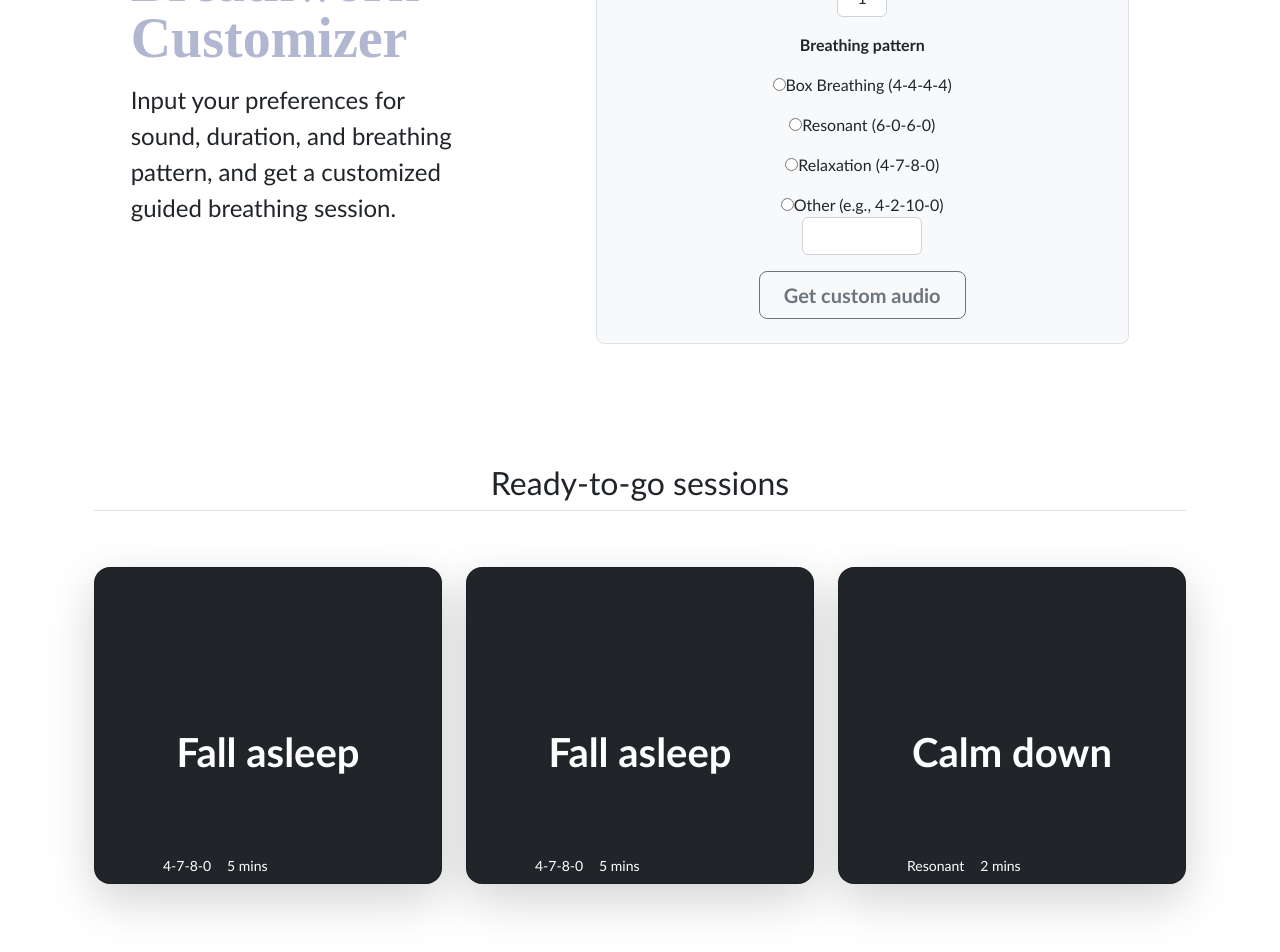
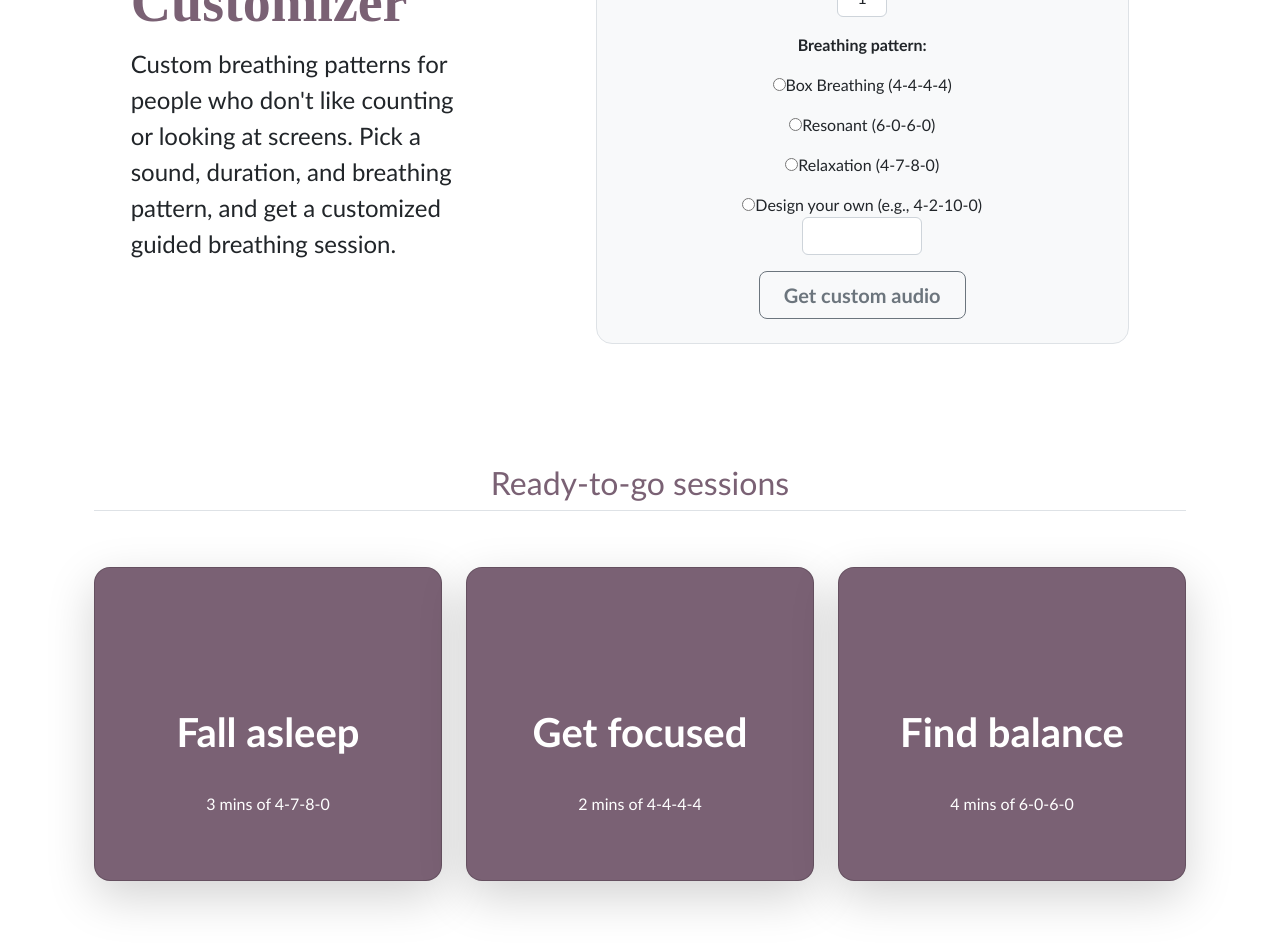
Before and after one commit to sophwag/fe-breathwork-customizer, a React (Create React App) app: page / in a window 1280 px wide. Shown: the part 220-1172 px from the top of the page. Built offline with nearby package versions, Linux system fonts and the light colour scheme; a web font is replaced by a local one.

Commit message:
Formats modal and prefilled breathing options

```diff
--- a/src/App.css
+++ b/src/App.css
@@ -42,6 +42,8 @@
 }
 
 h1 {
-  color:#B1B7D1;
+  /* color:#B1B7D1; */
+  color:#7A6174;
+  /* color: #31589B; */
   font-family: 'Coiny';
 }
--- a/src/App.tsx
+++ b/src/App.tsx
@@ -50,9 +50,9 @@ function App() {
         <div className="row align-items-center g-lg-5 py-5">
           <div className="col-lg-5 text-center text-lg-start">
             <h1 className="display-4 fw-bold lh-1 mb-3">Breathwork Customizer</h1>
-            <p className="col-lg-10 fs-4">Input your preferences for sound, duration, and breathing pattern, and get a customized guided breathing session. </p>
+            <p className="col-lg-10 fs-4">Custom breathing patterns for people who don't like counting or looking at screens. Pick a sound, duration, and breathing pattern, and get a customized guided breathing session. </p>
           </div>
-          <div className="col-md-10 mx-auto col-lg-6 border rounded-3 bg-light">
+          <div className="col-md-10 mx-auto col-lg-6 border rounded-4 bg-light">
         <CustomSoundForm getCustomAudio={getCustomAudio} setAudioStatusDisplay={setAudioStatusDisplay} />
         </div>
     </div>
--- a/src/components/AudioDisplay.css
+++ b/src/components/AudioDisplay.css
@@ -18,7 +18,7 @@
     border: 8px solid rgb(250, 250, 250);
     border-radius: 50%;
     animation: lds-ring 1.2s cubic-bezier(0.5, 0, 0.5, 1) infinite;
-    border-color: #B1B7D1 transparent transparent transparent;
+    border-color: #7A6174 transparent transparent transparent;
 }
 
 .lds-ring div:nth-child(1) {
--- a/src/components/AudioModal.css
+++ b/src/components/AudioModal.css
@@ -5,7 +5,7 @@
     justify-content: center;
     display: flex;
     align-items: center;
-    background-color: #B1B7D1;
+    background-color: #7A6174;
     z-index: 9999;
 }
 
--- a/src/components/CustomSoundForm.tsx
+++ b/src/components/CustomSoundForm.tsx
@@ -138,7 +138,7 @@ const CustomSoundForm = (props:any) => {
 
     return (
     <form className="m-2 p-md-3" onSubmit={handleSubmit}>
-        <label htmlFor="sound" className="fw-bold">Sound </label>
+        <label htmlFor="sound" className="fw-bold">Sound: </label>
         <select name="sound"
         value={formData.name}
         onChange={onFormChange}
@@ -150,7 +150,7 @@ const CustomSoundForm = (props:any) => {
         </select>
 
         <p></p>
-        <label htmlFor="duration" className="fw-bold">Duration (in mins, 1-20) </label>
+        <label htmlFor="duration" className="fw-bold">Duration (in mins, 1-20): </label>
         <input
         type="text"
         name="duration"
@@ -162,7 +162,7 @@ const CustomSoundForm = (props:any) => {
         <div className="errorMessages">{formData.durationError}</div>
 
         <p></p>
-        <label htmlFor="patterns" className="fw-bold"> Breathing pattern</label>
+        <label htmlFor="patterns" className="fw-bold"> Breathing pattern:</label>
 
         <p></p>
         <input
@@ -202,7 +202,7 @@ const CustomSoundForm = (props:any) => {
         value={formData.customPattern}
         onClick={onFormChange}
         />
-        <label htmlFor="other">Other (e.g., 4-2-10-0) </label>
+        <label htmlFor="other">Design your own (e.g., 4-2-10-0) </label>
         <input id="inputother" type="text" name="otherPattern" onChange={onOtherPatternInputChange} className="form-control stylized mediumInput "></input>
 
         <p></p>
--- a/src/components/PreFilled.css
+++ b/src/components/PreFilled.css
@@ -1,3 +1,13 @@
 .clickableCard {
     cursor: pointer;
+    background-color:#7A6174;
+    /* max-width: 400px; */
+    /* justify-content: center; */
 }
+
+.sectionTitle {
+    /* color:#B1B7D1; */
+    color:#7A6174;
+    /* color: #31589B; */
+    /* font-family: 'Coiny'; */
+  }
--- a/src/components/PreFilled.tsx
+++ b/src/components/PreFilled.tsx
@@ -9,8 +9,31 @@ const PreFilled = (props: any) => {
         console.log("It clicked")
         let prefilledData = {
           sound: "airy",
+          duration: "3",
+          pattern: "4-7-8-0",
+          selectedPattern: "relaxation"
+        }
+        props.getCustomAudio(prefilledData)
+    };
+
+    const handleClickFocus = (event: any) => {
+      console.log("It clicked")
+      let prefilledData = {
+        sound: "piano",
         duration: "2",
-          pattern: "4-4-4-4"
+        pattern: "4-4-4-4",
+        selectedPattern: "box"
+      }
+      props.getCustomAudio(prefilledData)
+  };
+
+  const handleClickBalance = (event: any) => {
+    console.log("It clicked")
+    let prefilledData = {
+      sound: "synth",
+      duration: "4",
+      pattern: "6-0-6-0",
+      selectedPattern: "resonant"
     }
     props.getCustomAudio(prefilledData)
 };
@@ -18,60 +41,32 @@ const PreFilled = (props: any) => {
     return (
         // source is https://getbootstrap.com/docs/5.2/examples/features/
         <div className="container px-4 py-5" id="custom-cards">
-          <h2 className="pb-2 border-bottom">Ready-to-go sessions</h2>
+          <h2 className="pb-2 border-bottom sectionTitle">Ready-to-go sessions</h2>
+            <div className="row row-cols-1 row-cols-lg-3 align-items-stretch justify-content-center g-4 py-5">
 
-          <div className="row row-cols-1 row-cols-lg-3 align-items-stretch g-4 py-5">
-
-            <div className="col">
-              <div onClick={handleClickSleep} className="clickableCard card card-cover h-75 overflow-hidden text-bg-dark rounded-4 shadow-lg" style={{ color: 'blue', lineHeight : 10, padding: 20 }}>
-                <div className="d-flex flex-column h-75 p-5 pb-3 text-white text-shadow-1">
+              <div className="col justify-content-center align-items-center">
+                  <div onClick={handleClickSleep} className="clickableCard card text-center card-cover overflow-hidden rounded-4 shadow-lg justify-content-center align-items-center">
+                    <div className="d-flex flex-column p-5 text-white text-shadow-1">
                     <h2 className="pt-5 mt-5 mb-4 display-6 lh-1 fw-bold">Fall asleep</h2>
-                  <ul className="d-flex list-unstyled mt-auto">
-                    <li className="d-flex align-items-center me-3">
-                      {/* <svg className="bi me-2" width="1em" height="1em"><use xlink:href="#geo-fill"/></svg> */}
-                      <small>4-7-8-0</small>
-                    </li>
-                    <li className="d-flex align-items-center">
-                      {/* <svg className="bi me-2" width="1em" height="1em"><use xlink:href="#calendar3"/></svg> */}
-                      <small> 5 mins </small>
-                    </li>
-                  </ul>
+                    <div className="card-body text-white text-shadow-1">3 mins of 4-7-8-0</div>
                     </div>
                   </div>
               </div>
 
               <div className="col">
-              <div className="card card-cover h-75 overflow-hidden text-bg-dark rounded-4 shadow-lg" style={{ color: 'blue', lineHeight : 10, padding: 20 }}>
-                <div className="d-flex flex-column h-75 p-5 pb-3 text-white text-shadow-1">
-                  <h2 className="pt-5 mt-5 mb-4 display-6 lh-1 fw-bold">Fall asleep</h2>
-                  <ul className="d-flex list-unstyled mt-auto">
-                    <li className="d-flex align-items-center me-3">
-                      {/* <svg className="bi me-2" width="1em" height="1em"><use xlink:href="#geo-fill"/></svg> */}
-                      <small>4-7-8-0</small>
-                    </li>
-                    <li className="d-flex align-items-center">
-                      {/* <svg className="bi me-2" width="1em" height="1em"><use xlink:href="#calendar3"/></svg> */}
-                      <small> 5 mins </small>
-                    </li>
-                  </ul>
+                  <div onClick={handleClickFocus} className="clickableCard card card-cover overflow-hidden rounded-4 shadow-lg">
+                    <div className="d-flex flex-column p-5 text-white text-shadow-1">
+                    <h2 className="pt-5 mt-5 mb-4 display-6 lh-1 fw-bold">Get focused</h2>
+                    <div className="card-body text-white text-shadow-1">2 mins of 4-4-4-4</div>
                     </div>
                   </div>
               </div>
 
               <div className="col">
-              <div className="card card-cover h-75 overflow-hidden text-bg-dark rounded-4 shadow-lg" style={{ color: 'blue', lineHeight : 10, padding: 20 }}>
-                <div className="d-flex flex-column h-75 p-5 pb-3 text-shadow-1">
-                  <h2 className="pt-5 mt-5 mb-4 display-6 lh-1 fw-bold">Calm down</h2>
-                  <ul className="d-flex list-unstyled mt-auto">
-                    <li className="d-flex align-items-center me-3">
-                      {/* <svg className="bi me-2" width="1em" height="1em"><use xlink:href="#geo-fill"/></svg> */}
-                      <small>Resonant</small>
-                    </li>
-                    <li className="d-flex align-items-center">
-                      {/* <svg className="bi me-2" width="1em" height="1em"><use xlink:href="#calendar3"/></svg> */}
-                      <small>2 mins</small>
-                    </li>
-                  </ul>
+                  <div onClick={handleClickBalance} className="clickableCard card card-cover overflow-hidden rounded-4 shadow-lg">
+                    <div className="d-flex flex-column p-5 text-white text-shadow-1">
+                    <h2 className="pt-5 mt-5 mb-4 display-6 lh-1 fw-bold">Find balance</h2>
+                    <div className="card-body text-white text-shadow-1">4 mins of 6-0-6-0</div>
                     </div>
                   </div>
               </div>
@@ -81,3 +76,19 @@ const PreFilled = (props: any) => {
     };
 
 export default PreFilled;
+
+            /* <div className="col">
+              <div onClick={handleClickSleep} className="clickableCard card card-cover h-75 overflow-hidden text-bg-dark rounded-4 shadow-lg" style={{ color: 'blue', lineHeight : 10, padding: 20 }}>
+                <div className="d-flex flex-column h-75 p-5 pb-3 text-white text-shadow-1">
+                  <h2 className="pt-5 mt-5 mb-4 display-6 lh-1 fw-bold">Fall asleep</h2>
+                  <ul className="d-flex list-unstyled mt-auto">
+                    <li className="d-flex align-items-center me-3">
+                      <small>4-7-8-0</small>
+                    </li>
+                    <li className="d-flex align-items-center">
+                      <small> 5 mins </small>
+                    </li>
+                  </ul>
+                </div>
+              </div>
+            </div> */
```
Also changed, not shown: src/components/AudioDisplay.tsx (+10 -6 lines). Lines whose indentation alone changed are shown as unchanged.
